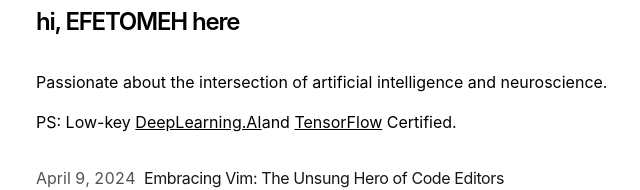
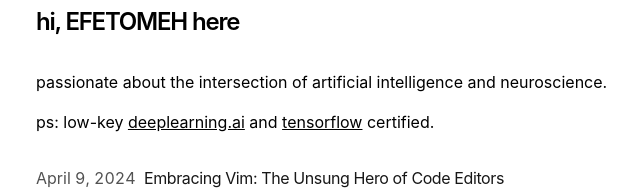
Before and after one commit to i-efe/p, a Next.js app: page / in a window 1280 px wide. Shown: the part 130-320 px from the top of the page, without its empty margins (316-956 px from the left). Built offline with nearby package versions, Linux system fonts and the light colour scheme.

Commit message:
Update page.tsx

```diff
--- a/app/page.tsx
+++ b/app/page.tsx
@@ -7,12 +7,11 @@ export default function Page() {
         hi, EFETOMEH here
       </h1>
       <p className="mb-4">
-        {`Passionate about the intersection of artificial intelligence and neuroscience.
+        {`passionate about the intersection of artificial intelligence and neuroscience.
         `}
       </p>
       <p>
-        PS: Low-key <a href="https://www.coursera.org/account/accomplishments/specialization/JAC75YNQH5TX"><u>DeepLearning.AI</u></a>
-        and <a href="https://www.coursera.org/account/accomplishments/professional-cert/FF2K7G6ESKW9" target="_blank"><u>TensorFlow</u></a> Certified.
+        ps: low-key <a href="https://www.coursera.org/account/accomplishments/specialization/JAC75YNQH5TX"><u>deeplearning.ai</u></a> and <a href="https://www.coursera.org/account/accomplishments/professional-cert/FF2K7G6ESKW9" target="_blank"><u>tensorflow</u></a> certified.
       </p>
       <div className="my-8">
         <BlogPosts />
```
